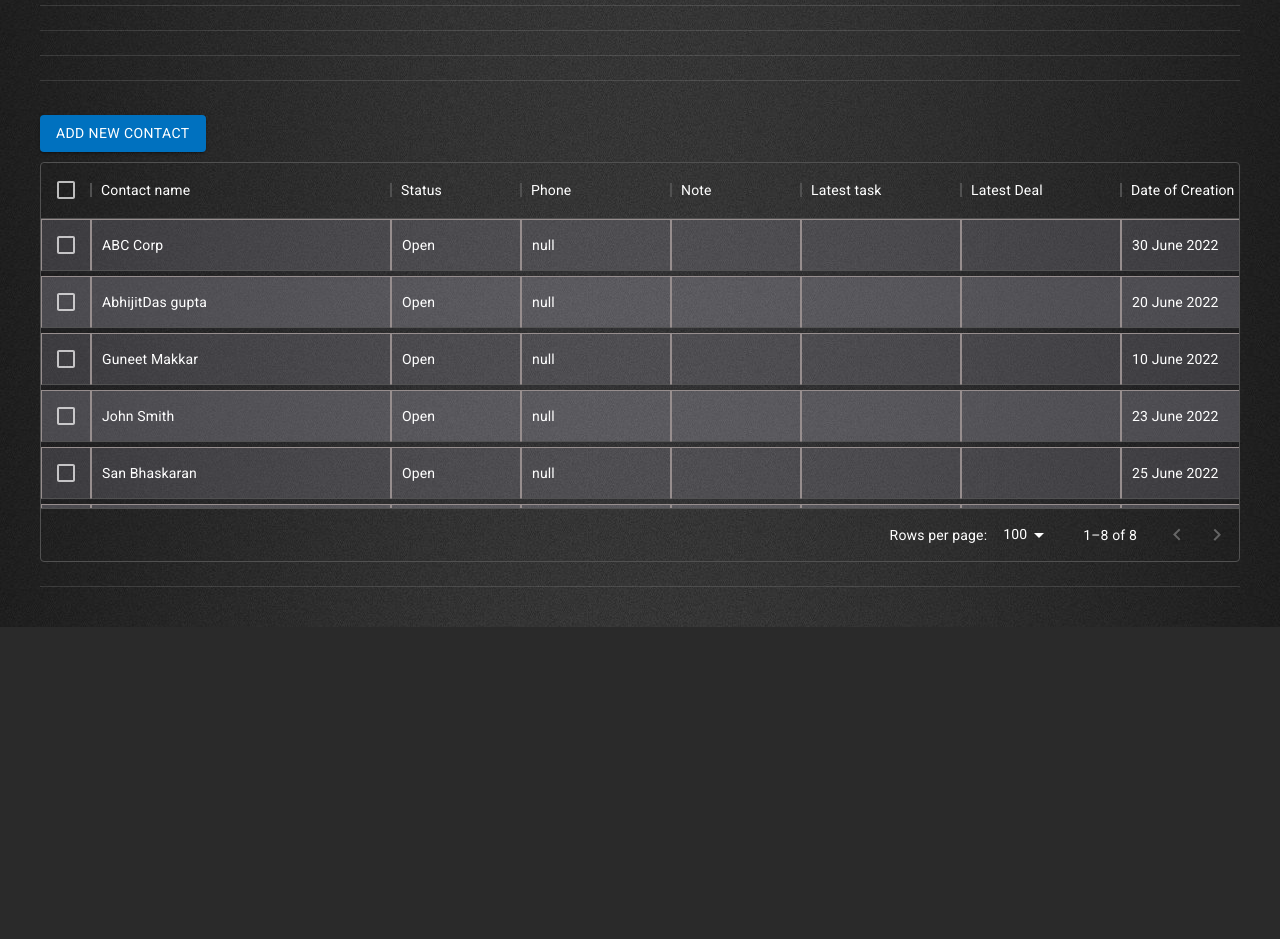
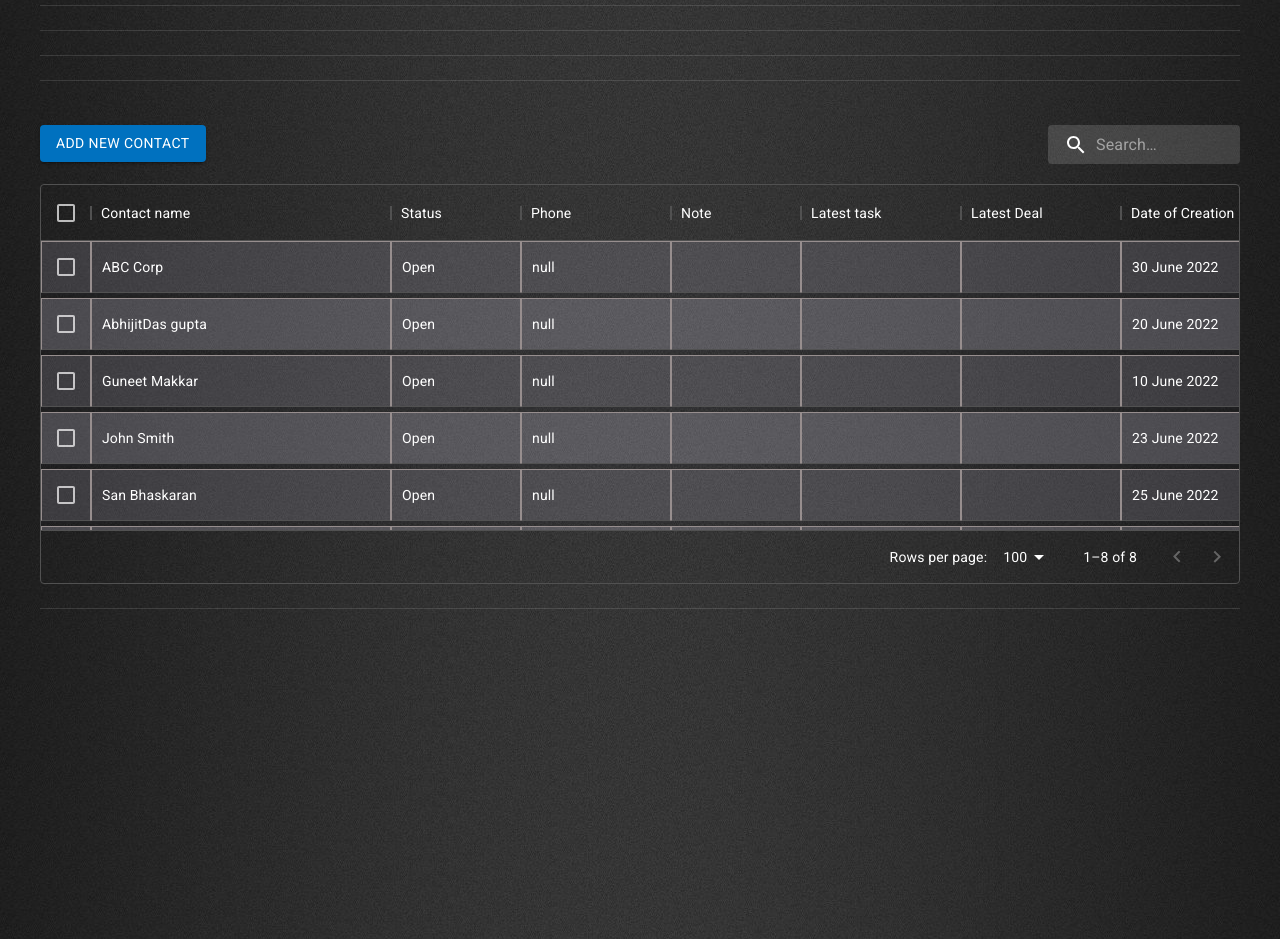
Before and after one commit to vishalsaini17/upilot-new, a React (Create React App) app: page /system-design in a window 1280 px wide. Shown: the part 1300-2239 px from the top of the page. Before the commit the page ends 1927 px from the top, so only its background shows below. Built offline with nearby package versions, Linux system fonts and the light colour scheme.

Commit message:
navbar, search

```diff
--- a/package.json
+++ b/package.json
@@ -11,6 +11,7 @@
   "dependencies": {
     "@emotion/react": "^11.10.4",
     "@emotion/styled": "^11.10.4",
+    "@mui/icons-material": "^5.10.3",
     "@mui/material": "^5.10.5",
     "@mui/x-data-grid": "^5.17.3",
     "@testing-library/jest-dom": "^5.16.5",
--- a/src/App.js
+++ b/src/App.js
@@ -1,10 +1,12 @@
 import { Box } from '@mui/material';
+import DrawerLeft from "./layouts/Nav/Nav";
 import AppRoutes from './routes/AppRoutes';
 
 function App() {
   return (
     <Box className="App">
       <AppRoutes />
+      <DrawerLeft />
     </Box>
   );
 }
--- /dev/null
+++ b/src/layouts/Nav/Nav.css
@@ -0,0 +1,46 @@
+/*
+.nav-wrapper{
+  display: none;
+  position: fixed;
+  -webkit-box-pack: justify;
+  -ms-flex-pack: justify;
+  justify-content: space-between;
+  top: 0;
+  left: 0;
+  padding: 0 50px;
+  width: 100%;
+  height: 50px;
+  z-index: 11;
+  background: rgba(0,0,0,0.2);
+  -webkit-box-sizing: border-box;
+  box-sizing: border-box;
+}
+.add{
+  background-color: #009cd7;
+    background: -webkit-gradient(linear,left top,left bottom,from(#00c7ea),to(#009ed7));
+    background: linear-gradient(to bottom,#00c7ea 0%,#009ed7 100%);
+    -webkit-box-shadow: 0 1px 0 #56daf1 inset, 0 -1px 0 #0081c8 inset;
+    box-shadow: 0 1px 0 #56daf1 inset, 0 -1px 0 #0081c8 inset;
+    height: 35px;
+    width: 35px;
+    border-radius: 50%;
+    top: 7px;
+    position: relative;
+} */
+
+.add-btn{
+  height: 38px !important;
+  width: 80px !important;
+  cursor: pointer;
+  color:  #3baad2!important;
+}
+.drawer-cover{
+    padding: 5px 0;
+    background: #FFF;
+    -webkit-box-shadow: 0 1px 10px rgb(0 0 0 / 60%);
+    box-shadow: 0 1px 10pxrgba(0,0,0,0.6);
+    border-radius: 6px;
+    color: #7A7882 !important;
+    font-weight: 500 !important;
+    left: 50 !important;
+}
--- /dev/null
+++ b/src/layouts/Nav/Nav.jsx
@@ -0,0 +1,206 @@
+
+import AddCircleRoundedIcon from '@mui/icons-material/AddCircleRounded';
+import CloseRoundedIcon from '@mui/icons-material/CloseRounded';
+import ContactPageRoundedIcon from '@mui/icons-material/ContactPageRounded';
+import SimCardDownloadRoundedIcon from '@mui/icons-material/SimCardDownloadRounded';
+import MuiAppBar from '@mui/material/AppBar';
+import Box from '@mui/material/Box';
+import CssBaseline from '@mui/material/CssBaseline';
+import Divider from '@mui/material/Divider';
+import Drawer from '@mui/material/Drawer';
+import IconButton from '@mui/material/IconButton';
+import List from '@mui/material/List';
+import ListItem from '@mui/material/ListItem';
+import ListItemButton from '@mui/material/ListItemButton';
+import ListItemIcon from '@mui/material/ListItemIcon';
+import ListItemText from '@mui/material/ListItemText';
+import { styled, useTheme } from '@mui/material/styles';
+import Toolbar from '@mui/material/Toolbar';
+import Typography from '@mui/material/Typography';
+import * as React from 'react';
+import img from "../../assets/img/brand_logo.png";
+import "./Nav.css";
+
+const drawerWidth = 280 ,
+ drawerHeight = 290
+
+
+const Main = styled('main', { shouldForwardProp: (prop) => prop !== 'open' })(
+  ({ theme, open }) => ({
+    flexGrow: 1,
+    padding: theme.spacing(3),
+    transition: theme.transitions.create('margin', {
+      easing: theme.transitions.easing.sharp,
+      duration: theme.transitions.duration.leavingScreen,
+    }),
+    marginLeft: `-${drawerWidth}px`,
+    ...(open && {
+      transition: theme.transitions.create('margin', {
+        easing: theme.transitions.easing.easeOut,
+        duration: theme.transitions.duration.enteringScreen,
+      }),
+      marginLeft: 0,
+    }),
+  }),
+);
+
+const AppBar = styled(MuiAppBar, {
+  shouldForwardProp: (prop) => prop !== 'open',
+})(({ theme, open }) => ({
+  transition: theme.transitions.create(['margin', 'width'], {
+    easing: theme.transitions.easing.sharp,
+    duration: theme.transitions.duration.leavingScreen,
+  }),
+  ...(open && {
+    width: `calc(100% - ${drawerWidth}px)`,
+    marginLeft: `${drawerWidth}px`,
+    transition: theme.transitions.create(['margin', 'width'], {
+      easing: theme.transitions.easing.easeOut,
+      duration: theme.transitions.duration.enteringScreen,
+    }),
+  }),
+}));
+
+const DrawerHeader = styled('div')(({ theme }) => ({
+  display: 'flex',
+  alignItems: 'center',
+  padding: theme.spacing(0, 1),
+  // necessary for content to be below app bar
+  ...theme.mixins.toolbar,
+  justifyContent: 'flex-end',
+}));
+
+export default function DrawerLeft() {
+  const theme = useTheme();
+  const [open, setOpen] = React.useState(false);
+
+
+  const handleDrawerOpen = () => {
+    setOpen(true);
+  };
+
+  const handleDrawerClose = () => {
+    setOpen(false);
+  };
+
+  // const handleDrawerRightOpen = () => {
+  //   setOpen(true);
+  // }
+  // const handleDrawerRightClose = () => {
+  //   setOpen(false);
+  // }
+
+  return (
+    <Box sx={{ display: 'flex' }}>
+      <CssBaseline />
+      <AppBar position="fixed" open={open}>
+        <Toolbar >
+          <div className='add-bg'>
+          <AddCircleRoundedIcon className='add-btn'
+            aria-label="open drawer"
+            onClick={handleDrawerOpen}
+            edge="start"
+            sx={{ mr: 3, ...(open && { display: 'none' }) }}>
+
+          </AddCircleRoundedIcon>
+          </div>
+
+          <Typography variant="h6" noWrap component="div">
+            <img src={img} width="110px" height="38px" alt="" />
+          </Typography>
+
+          {/* <AddCircleRoundedIcon className='add-btn'
+            aria-label="open drawer"
+            onClick={handleDrawerRightOpen}
+            edge="end"
+            sx={{ mr: 3, ...(open && { display: 'none' }) }}>
+
+          </AddCircleRoundedIcon> */}
+
+
+        </Toolbar>
+      </AppBar>
+      <Drawer
+
+        sx={{
+          width: drawerWidth,
+          height : drawerHeight,
+          flexShrink: 0,
+          '& .MuiDrawer-paper': {
+            width: drawerWidth,
+            height : drawerHeight,
+            boxSizing: 'border-box',
+            background:"#FFF",
+            color:"#ccc",
+            borderRadius:"6px",
+          },
+        }}
+        variant="persistent"
+        anchor="left"
+        open={open}
+      >
+        <DrawerHeader sx={{justifyContent:"space-between"}}>
+          <span> Add in UPilot:</span>
+          <IconButton  sx={{color:"#ccc"}} onClick={handleDrawerClose}>
+            {theme.direction === 'ltr' ? <CloseRoundedIcon /> : <CloseRoundedIcon />}
+          </IconButton>
+        </DrawerHeader>
+        <Divider />
+        <List className='drawer-cover' >
+          {['Add New Contact', 'Add New Deal', 'Add New Task', 'Import Data'].map((text, index) => (
+            <ListItem key={text} disablePadding>
+              <ListItemButton>
+                <ListItemIcon sx={{color:"#ccc"}}>
+                  {index % 2 === 0 ? <ContactPageRoundedIcon /> : <SimCardDownloadRoundedIcon />  }
+                </ListItemIcon>
+
+                {/* <ListItemIcon sx={{color:"#ccc"}}>
+                  {index % 2 === 0 ? <EventAvailableRoundedIcon/> : <HomeRepairServiceRoundedIcon />  }
+                </ListItemIcon> */}
+                <ListItemText primary={text} />
+              </ListItemButton>
+            </ListItem>
+          ))}
+        </List>
+      </Drawer>
+
+      {/* <Drawer
+        sx={{
+          width: drawerWidth,
+          flexShrink: 0,
+          '& .MuiDrawer-paper': {
+            width: drawerWidth,
+            boxSizing: 'border-box',
+          },
+        }}
+        variant="persistent"
+        anchor="right"
+        open={open}
+      >
+        <DrawerHeader>
+          <IconButton onClick={handleDrawerRightClose}>
+            {theme.direction === 'ltr' ? <ChevronLeftIcon /> : <ChevronRightIcon />}
+          </IconButton>
+        </DrawerHeader>
+        <Divider />
+        <List>
+          {['Inbox', 'Starred', 'Send email', 'Drafts'].map((text, index) => (
+            <ListItem key={text} disablePadding>
+              <ListItemButton>
+                <ListItemIcon>
+                  {index % 2 === 0 ? <InboxIcon /> : <MailIcon />}
+                </ListItemIcon>
+                <ListItemText primary={text} />
+              </ListItemButton>
+            </ListItem>
+          ))}
+        </List>
+
+
+      </Drawer> */}
+      <Main open={open}>
+
+      </Main>
+    </Box>
+  );
+}
--- a/src/pages/AuthScreen/SignIn/SignIn.jsx
+++ b/src/pages/AuthScreen/SignIn/SignIn.jsx
@@ -7,8 +7,10 @@ import "./SignIn.css";
 
 
 const SignIn = () => {
+
   return (
     <>
+
       <Typography variant="h3" sx={{ textAlign: 'center' }}>Sign In</Typography>
 
       <Box component={`form`} sx={{ mt: 4, width: "400px" }}>
--- a/src/pages/SystemDesign/SystemDesign.jsx
+++ b/src/pages/SystemDesign/SystemDesign.jsx
@@ -1,4 +1,7 @@
-import { Box, Button, Divider, Grid, Typography } from "@mui/material";
+import SearchIcon from '@mui/icons-material/Search';
+import { Box, Button, Divider, Grid, Typography } from '@mui/material';
+import InputBase from '@mui/material/InputBase';
+import { alpha, styled } from '@mui/material/styles';
 import { DataGrid } from '@mui/x-data-grid';
 import { useThemeContext } from '../../configuration';
 import "./style.css";
@@ -6,8 +9,50 @@ import { columns, rowsData } from "./table.option";
 
 
 
+
 const SystemDesign = () => {
-  const { themeMode, toggleColorMode } = useThemeContext()
+  const { themeMode, toggleColorMode } = useThemeContext();
+  const Search = styled('div')(({ theme }) => ({
+    position: 'relative',
+    borderRadius: theme.shape.borderRadius,
+    backgroundColor: alpha(theme.palette.common.white, 0.15),
+    '&:hover': {
+      backgroundColor: alpha(theme.palette.common.white, 0.25),
+    },
+    marginLeft: 0,
+    width: '100%',
+    [theme.breakpoints.up('sm')]: {
+      marginLeft: theme.spacing(1),
+      width: 'auto',
+    },
+  }));
+
+  const SearchIconWrapper = styled('div')(({ theme }) => ({
+    padding: theme.spacing(0, 2),
+    height: '100%',
+    position: 'absolute',
+    pointerEvents: 'none',
+    display: 'flex',
+    alignItems: 'center',
+    justifyContent: 'center',
+  }));
+
+  const StyledInputBase = styled(InputBase)(({ theme }) => ({
+    color: 'inherit',
+    '& .MuiInputBase-input': {
+      padding: theme.spacing(1, 1, 1, 0),
+      // vertical padding + font size from searchIcon
+      paddingLeft: `calc(1em + ${theme.spacing(4)})`,
+      transition: theme.transitions.create('width'),
+      width: '100%',
+      [theme.breakpoints.up('sm')]: {
+        width: '12ch',
+        '&:focus': {
+          width: '20ch',
+        },
+      },
+    },
+  }));
 
   return (
     <Box sx={{ p: 5 }}>
@@ -114,9 +159,19 @@ const SystemDesign = () => {
 
         <Grid item xs={12} >
 
-          <Grid sx={{padding:"10px 0"}} item xs={12}>
-          <Grid item md={6}> <Grid item><Button variant="contained" color="primary">Add New Contact</Button></Grid></Grid>
-          <Grid item md={6}></Grid>
+          <Grid sx={{padding:"20px 0" , display:"flex" , justifyContent:"space-between"}} item xs={12} >
+          <Grid item xs={4} md={4}> <Grid item><Button variant="contained" color="primary">Add New Contact</Button></Grid></Grid>
+          <Grid item xs={4} md={2}>
+           <Search>
+            <SearchIconWrapper>
+              <SearchIcon />
+            </SearchIconWrapper>
+            <StyledInputBase
+              placeholder="Search…"
+              inputProps={{ 'aria-label': 'search' }}
+            />
+          </Search>
+          </Grid>
 
           </Grid>
 
```
Also changed, not shown: src/assets/img/brand_logo.png (added), 1 other file (tests, documents, lock files or other folders).
